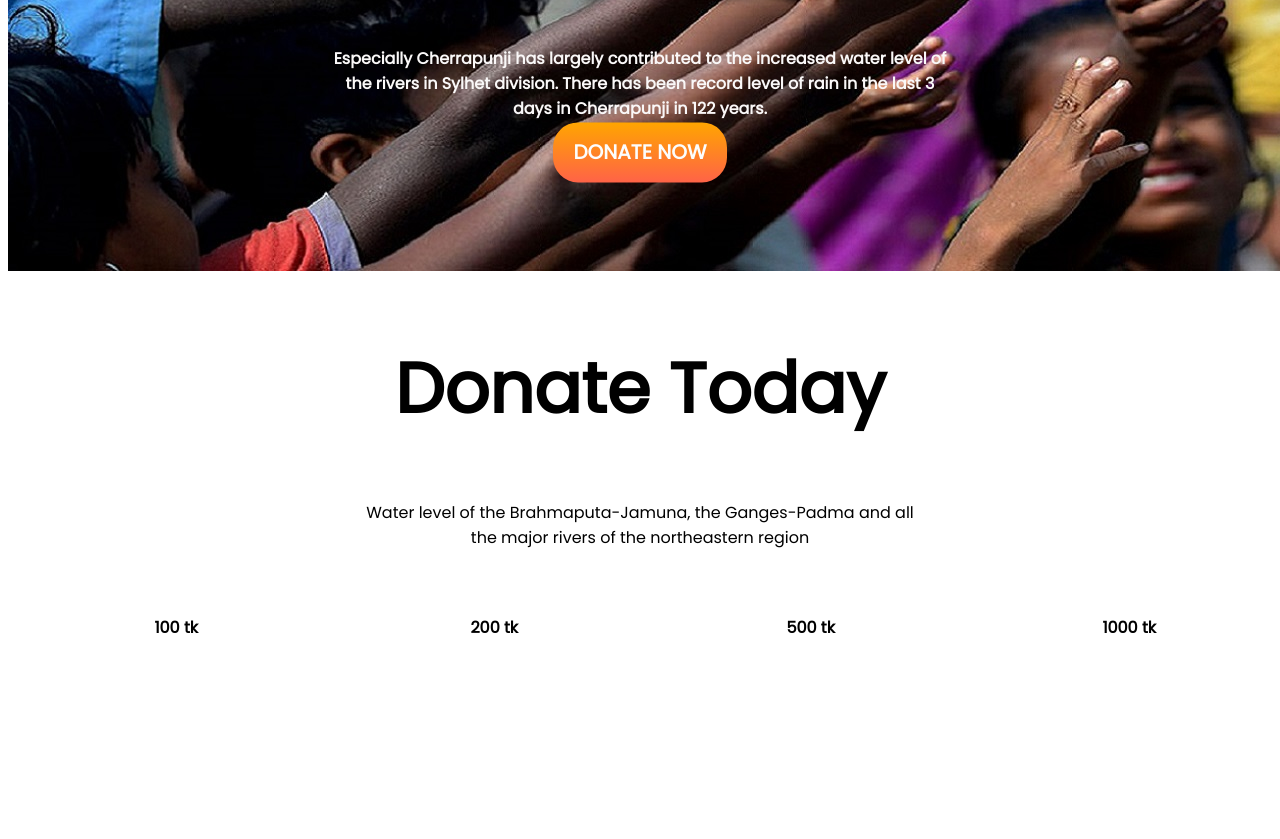
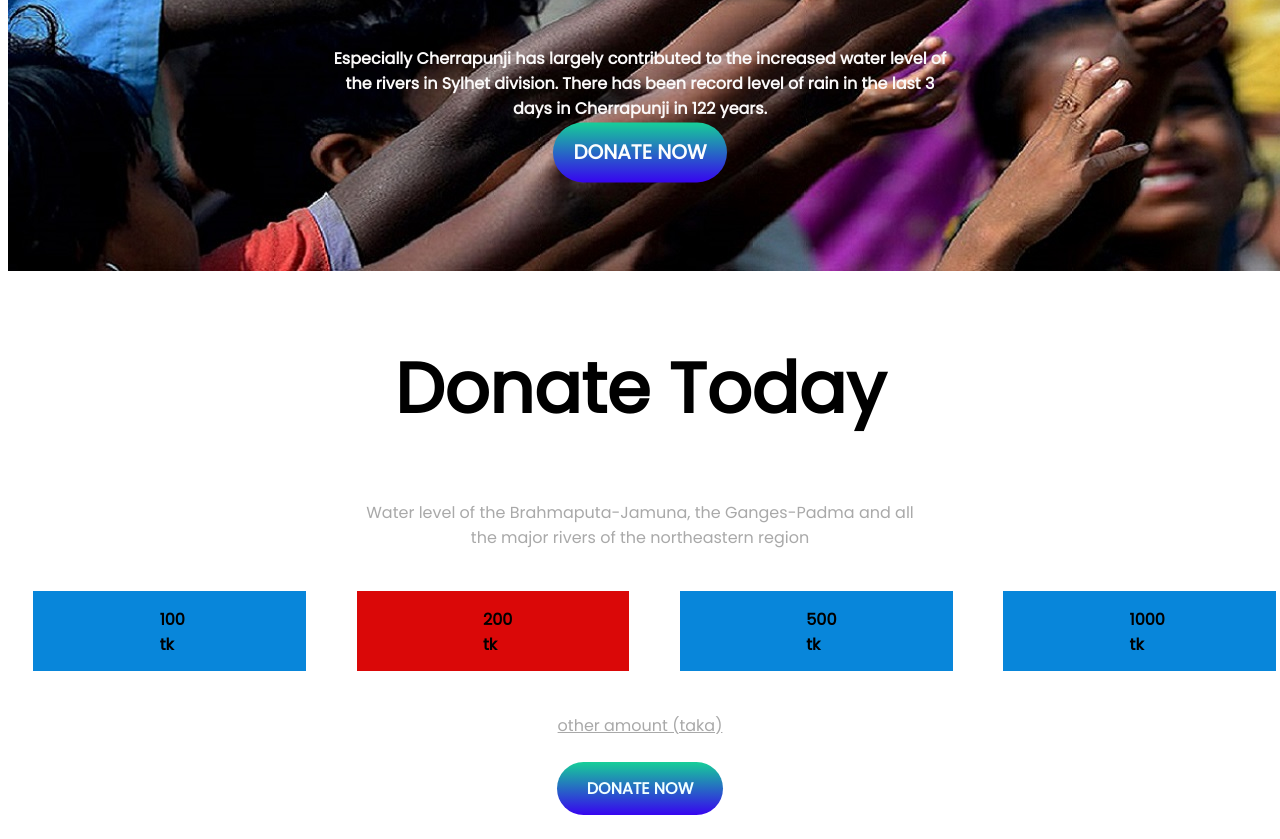
Before and after one commit to FoysalBhuiyann/assignment-repo, a plain HTML site: page index.html in a window 1280 px wide. Shown: the part 400-1239 px from the top of the page. Before the commit the page ends 1097 px from the top, so only its background shows below. Drawn offline with Linux system fonts and the light colour scheme.

Commit message:
section fix

```diff
--- a/index.html
+++ b/index.html
@@ -39,22 +39,30 @@
 
         <div class="tk-main">
 
-            <div class="tk">
+            <div id="a" class="tk">
                 <p>100 tk</p>
             </div>
-            <div class="tk">
+            <div id="b" class="tk">
                 <p>200 tk</p>
             </div>
-            <div class="tk">
+            <div id="c" class="tk">
                 <p>500 tk</p>
             </div>
-            <div class="tk">
+            <div id="d" class="tk">
                 <p>1000 tk</p>
             </div>
 
         </div>
 
+    </section>
+    <section>
+        <div>
+            <p id="other-amount"> other amount (taka) </p>
+        </div>
 
+        <div class="button-f">
+            <a id="button-2" href="">DONATE NOW</a>
+        </div>
 
 
     </section>
--- a/style.css
+++ b/style.css
@@ -29,10 +29,10 @@ body {
 }
 
 #button {
-    background-image: linear-gradient(orange, tomato);
+    background-image: linear-gradient(rgb(22, 207, 152), rgb(55, 4, 240));
     padding: 16px 20px;
-    border-radius: 25px;
-    font-weight: 900;
+    border-radius: 35px;
+    font-weight: 700;
     text-decoration: none;
     color: rgb(252, 253, 253);
     font-size: 20px;
@@ -45,12 +45,13 @@ body {
 
 .part-2-p {
     text-align: center;
+    color: darkgrey;
 }
 
 
 
 .tk-main {
-    content: "";
+    content: """";
     display: flex;
     clear: both;
 }
@@ -58,10 +59,60 @@ body {
 .tk {
     width: 25%;
     float: left;
-    margin: 20px;
-    padding: 13px;
     padding-left: 10%;
-    border: 30%;
+    padding-right: 10%;
+    border: 10%;
     font-weight: 700;
+    margin: 2%;
 
 }
+
+#d {
+    width: 20px;
+    height: 80px;
+    display: inline-block;
+    background: #0886da;
+}
+
+#c {
+    width: 20px;
+    height: 80px;
+    display: inline-block;
+    background: #0886da;
+}
+
+#b {
+    width: 20px;
+    height: 80px;
+    display: inline-block;
+    background: #da0808;
+}
+
+#a {
+    width: 20px;
+    height: 80px;
+    display: inline-block;
+    background: #0886da;
+}
+
+#other-amount {
+    text-align: center;
+    color: darkgray;
+    text-decoration: underline
+}
+
+#button-2 {
+    text-decoration: none;
+    padding: 15px 30px;
+    color: azure;
+    border-radius: 55px;
+    background-image: linear-gradient(rgb(22, 207, 152), rgb(55, 4, 240));
+    font-weight: 700;
+    margin-top: 2px;
+}
+
+.button-f {
+    text-align: center;
+    margin-top: 3%;
+    margin-bottom: 3%;
+}
```
